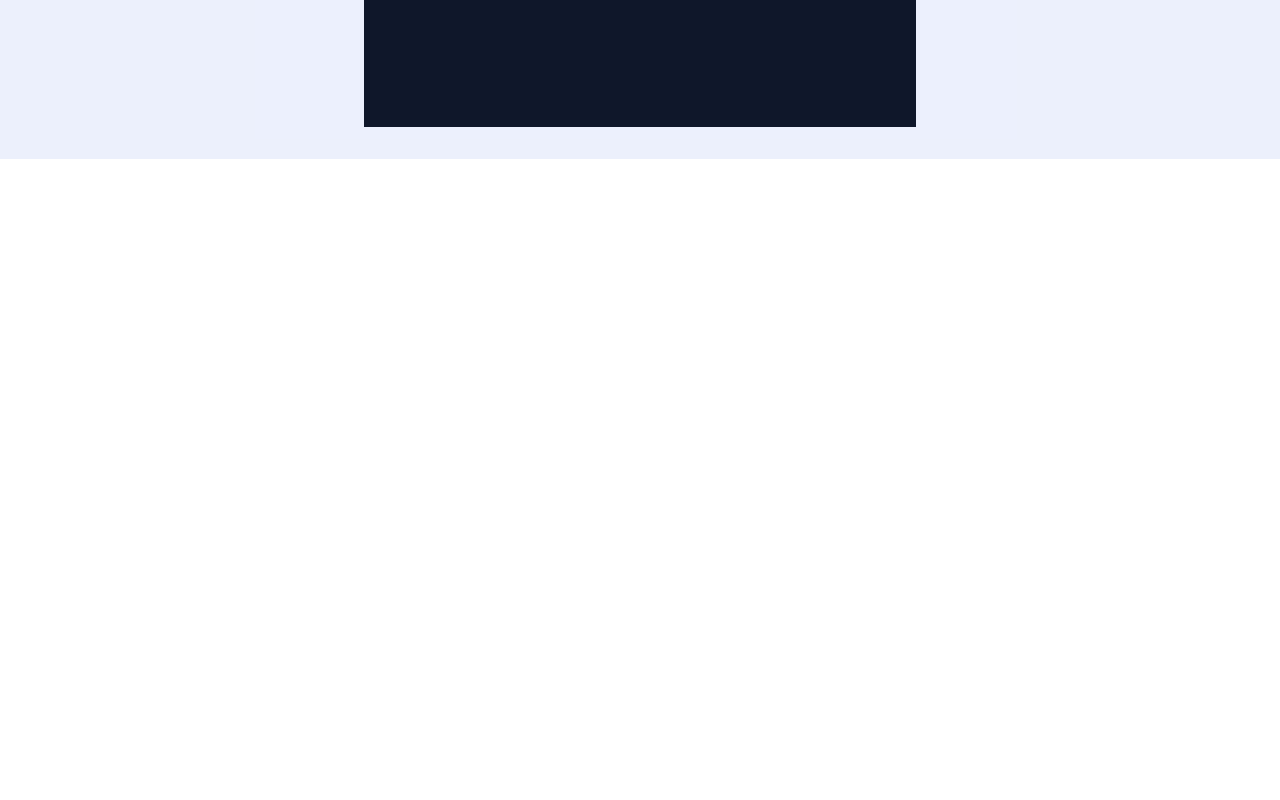
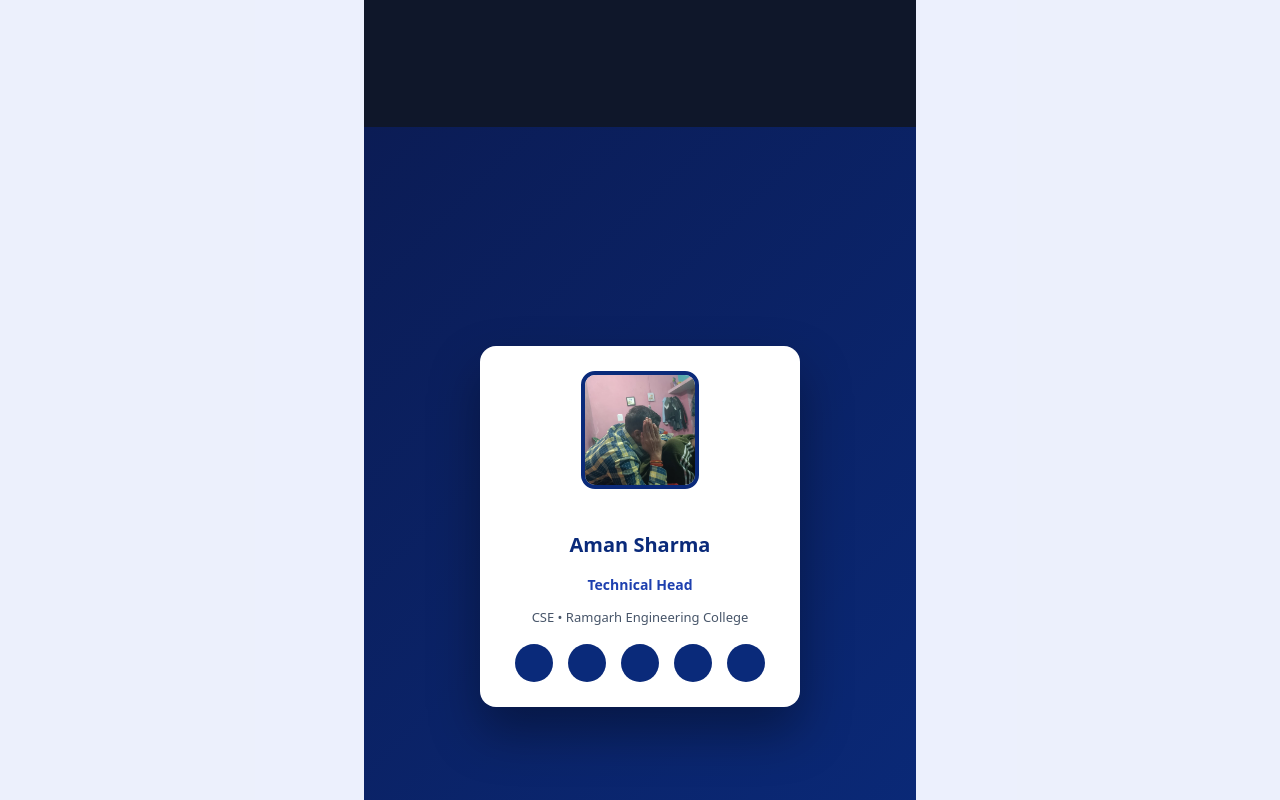
Before and after one commit to anilmonitor/viteTest, a React (Vite) app: page / in a window 1280 px wide. Shown: the part 1640-2440 px from the top of the page. Before the commit the page ends 1799 px from the top, so only its background shows below. Built offline with nearby package versions, Linux system fonts and the light colour scheme.

Commit message:
Members_card

```diff
--- a/package.json
+++ b/package.json
@@ -10,6 +10,7 @@
     "preview": "vite preview"
   },
   "dependencies": {
+    "axios": "^1.13.4",
     "react": "^19.2.0",
     "react-dom": "^19.2.0"
   },
--- a/src/App.jsx
+++ b/src/App.jsx
@@ -4,6 +4,8 @@
 import Footer from "./Footer"
 import Aditya from "./aditya"
 import Aman from "./Aman"
+
+import Members from "./Members"
 function App() {
 
   return (
@@ -14,6 +16,8 @@
       <Footer />
       < Aditya />
       <Aman />
+<Members />
+
     </div>
   );
 }
--- /dev/null
+++ b/src/Members.css
@@ -0,0 +1,87 @@
+/* Section background */
+.members-section {
+  min-height: 100vh;
+  background: linear-gradient(135deg, #0b1c55, #0a2a7a);
+  display: flex;
+  justify-content: center;
+  align-items: center;
+}
+
+/* Card */
+.member-card {
+  background: #ffffff;
+  width: 280px;
+  padding: 25px 20px;
+  border-radius: 16px;
+  text-align: center;
+  box-shadow: 0 25px 50px rgba(0, 0, 0, 0.35);
+  transition: transform 0.3s ease;
+}
+
+.member-card:hover {
+  transform: translateY(-8px);
+}
+
+/* Image */
+.member-img {
+  width: 110px;
+  height: 110px;
+  object-fit: cover;
+  border-radius: 14px;
+  border: 4px solid #0a2a7a;
+  margin-bottom: 15px;
+}
+
+/* Name */
+.member-card h3 {
+  font-size: 20px;
+  color: #0a2a7a;
+  margin-bottom: 4px;
+}
+
+/* Role */
+.role {
+  font-size: 14px;
+  font-weight: 600;
+  color: #1e40af;
+  margin-bottom: 4px;
+}
+
+.sub-role {
+  font-size: 13px;
+  color: #475569;
+  margin-bottom: 16px;
+}
+
+/* Social icons */
+.social-icons {
+  display: flex;
+  justify-content: space-between;
+  padding: 0 15px;
+}
+
+.social-icons a {
+  width: 38px;
+  height: 38px;
+  background: #0a2a7a;
+  color: #ffffff;
+  border-radius: 50%;
+  display: flex;
+  justify-content: center;
+  align-items: center;
+  font-size: 16px;
+  transition: all 0.3s ease;
+  text-decoration: none;
+}
+
+.social-icons a:hover {
+  background: #1d4ed8;
+  transform: scale(1.1);
+}
+
+/* Mobile */
+@media (max-width: 480px) {
+  .member-card {
+    width: 90%;
+  }
+}
--- /dev/null
+++ b/src/Members.jsx
@@ -0,0 +1,40 @@
+import "./Members.css";
+import amanImg from "./assets/aman.jpg";
+
+function Members() {
+    return (
+        <div className="members-section">
+            <div className="member-card">
+                <img src={amanImg} alt="Aman Sharma" className="member-img" />
+
+                <h3>Aman Sharma</h3>
+                <p className="role">Technical Head</p>
+                <p className="sub-role">CSE • Ramgarh Engineering College</p>
+
+                <div className="social-icons">
+                    <a href="mailto:aman@gmail.com">
+                        <i className="fas fa-envelope"></i>
+                    </a>
+
+                    <a href="tel:+919876543210">
+                        <i className="fas fa-phone"></i>
+                    </a>
+
+                    <a href="https://github.com/" target="_blank">
+                        <i className="fab fa-github"></i>
+                    </a>
+
+                    <a href="https://www.linkedin.com/" target="_blank">
+                        <i className="fab fa-linkedin-in"></i>
+                    </a>
+
+                    <a href="https://www.instagram.com/" target="_blank">
+                        <i className="fab fa-instagram"></i>
+                    </a>
+                </div>
+            </div>
+        </div>
+    );
+}
+
+export default Members;
```
Also changed, not shown: 1 other file (tests, documents, lock files or other folders).
